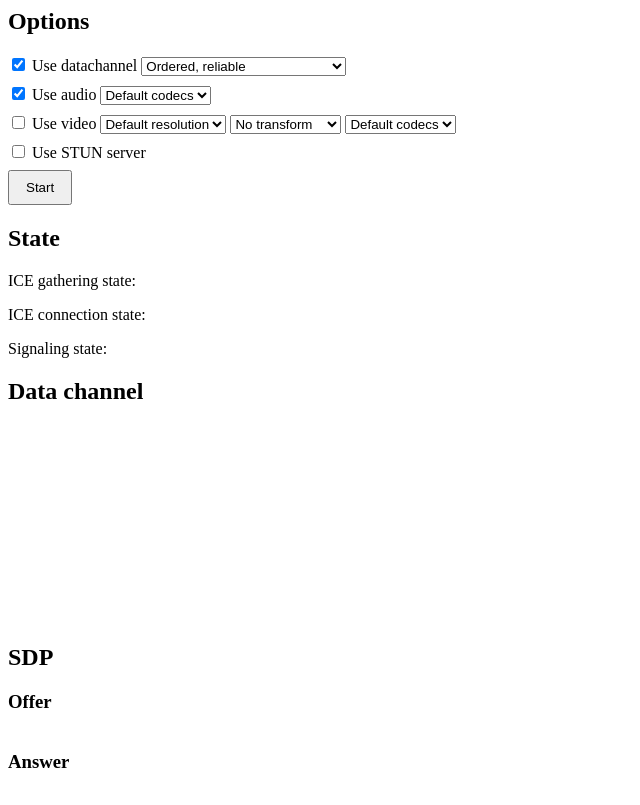
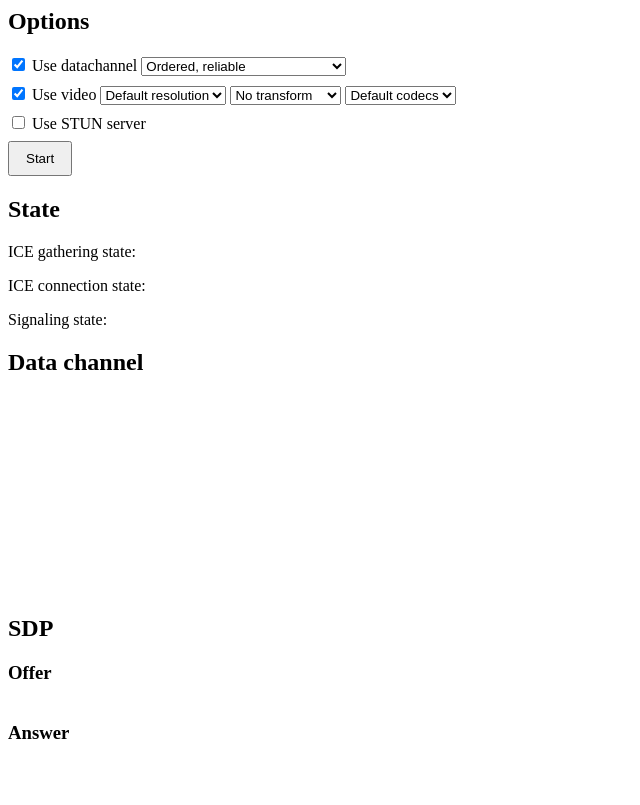
Before and after one commit to alvinwan/webopencv, a plain HTML site: page index.html in a window 1280 px wide. Shown: the whole page, without its empty margins (0-640 px from the left). Drawn offline with Linux system fonts and the light colour scheme.

Commit message:
remove audio option

```diff
--- a/index.html
+++ b/index.html
@@ -39,17 +39,7 @@
     </select>
 </div>
 <div class="option">
-    <input id="use-audio" checked="checked" type="checkbox"/>
-    <label for="use-audio">Use audio</label>
-    <select id="audio-codec">
-        <option value="default" selected>Default codecs</option>
-        <option value="opus/48000/2">Opus</option>
-        <option value="PCMU/8000">PCMU</option>
-        <option value="PCMA/8000">PCMA</option>
-    </select>
-</div>
-<div class="option">
-    <input id="use-video" type="checkbox"/>
+    <input id="use-video" type="checkbox" checked="checked"/>
     <label for="use-video">Use video</label>
     <select id="video-resolution">
         <option value="" selected>Default resolution</option>
```
